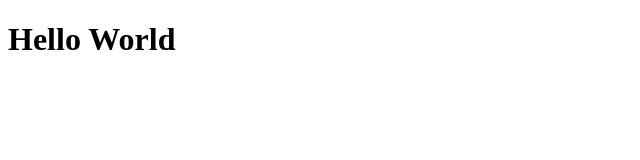
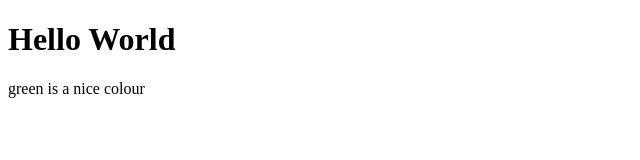
Before and after one commit to AmoreSky/git-class, a plain HTML site: page index.html in a window 1280 px wide. Shown: the whole page, without its empty margins (0-640 px from the left). Drawn offline with Linux system fonts and the light colour scheme.

Commit message:
I added p

```diff
--- a/index.html
+++ b/index.html
@@ -8,5 +8,6 @@
 </head>
 <body>
     <h1>Hello World</h1>
+    <p>green is a nice colour</p>
 </body>
 </html>
```
